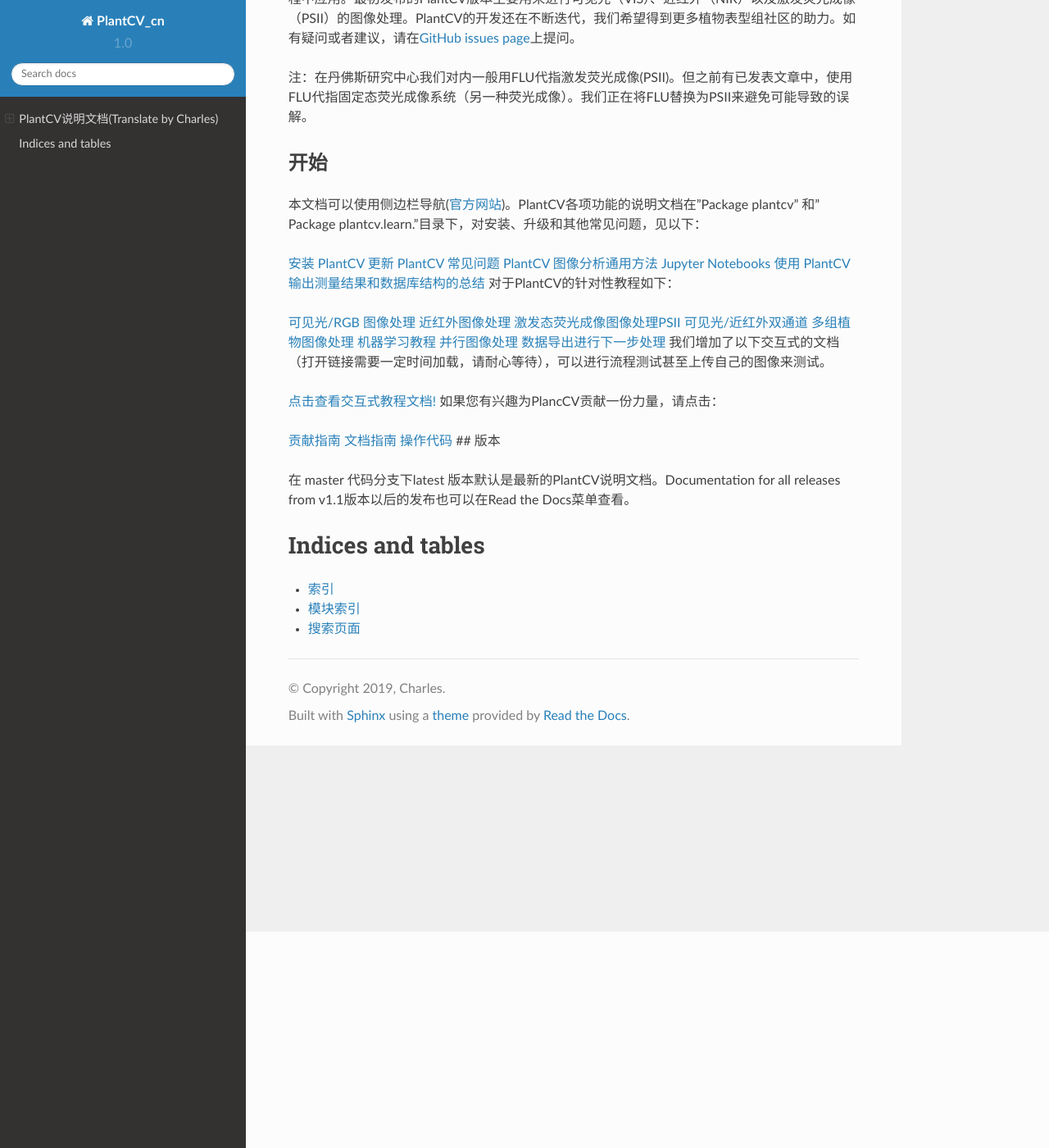
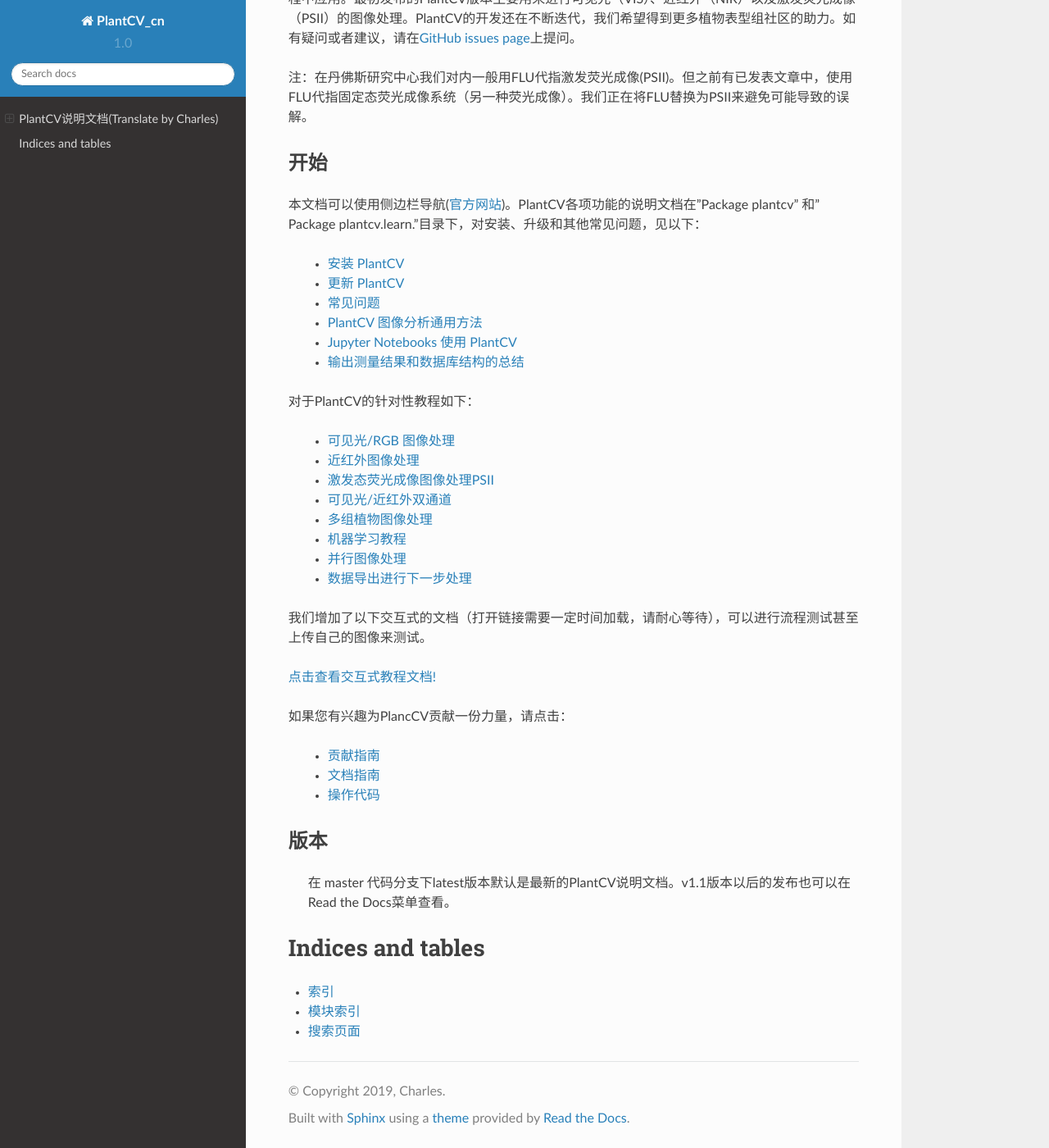
Before and after one commit to adoutx/PlantCV_cn, a Sphinx documentation site: the page built from source/index.rst, in a window 1280 px wide and 1400 px high, scrolled down 264 px. Shown: the whole window at 82% size. Built offline with Sphinx 7.4.7 and the Read the Docs theme 2.0.0, drawn with Linux system fonts in a browser that asks for light colours.

Commit message:
3rd update20190321

```diff
--- a/source/index.rst
+++ b/source/index.rst
@@ -23,22 +23,37 @@
 plantcv” 和”Package
 plantcv.learn.”目录下，对安装、升级和其他常见问题，见以下：
 
-`安装 PlantCV`_ `更新 PlantCV`_ `常见问题`_ `PlantCV 图像分析通用方法`_
-`Jupyter Notebooks 使用 PlantCV`_ `输出测量结果和数据库结构的总结`_
+ - `安装 PlantCV`_
+ - `更新 PlantCV`_
+ - `常见问题`_
+ - `PlantCV 图像分析通用方法`_
+ - `Jupyter Notebooks 使用 PlantCV`_
+ - `输出测量结果和数据库结构的总结`_
+
 对于PlantCV的针对性教程如下：
 
-`可见光/RGB 图像处理`_ `近红外图像处理`_ `激发态荧光成像图像处理PSII`_
-`可见光/近红外双通道`_ `多组植物图像处理`_ `机器学习教程`_
-`并行图像处理`_ `数据导出进行下一步处理`_
+ - `可见光/RGB 图像处理`_
+ - `近红外图像处理`_
+ - `激发态荧光成像图像处理PSII`_
+ - `可见光/近红外双通道`_
+ - `多组植物图像处理`_
+ - `机器学习教程`_
+ - `并行图像处理`_
+ - `数据导出进行下一步处理`_
+
 我们增加了以下交互式的文档（打开链接需要一定时间加载，请耐心等待），可以进行流程测试甚至上传自己的图像来测试。
 
-`点击查看交互式教程文档!`_ 如果您有兴趣为PlancCV贡献一份力量，请点击：
+`点击查看交互式教程文档!`_
 
-`贡献指南`_ `文档指南`_ `操作代码`_ ## 版本
+如果您有兴趣为PlancCV贡献一份力量，请点击：
 
-在 master 代码分支下latest
-版本默认是最新的PlantCV说明文档。Documentation for all releases from
-v1.1版本以后的发布也可以在Read the Docs菜单查看。
+ - `贡献指南`_
+ - `文档指南`_
+ - `操作代码`_
+
+版本
+----
+ 在 master 代码分支下latest版本默认是最新的PlantCV说明文档。v1.1版本以后的发布也可以在Read the Docs菜单查看。
 
 .. _PlantCV: http://plantcv.danforthcenter.org/
 .. _GitHub issues page: https://github.com/danforthcenter/plantcv/issues
```
